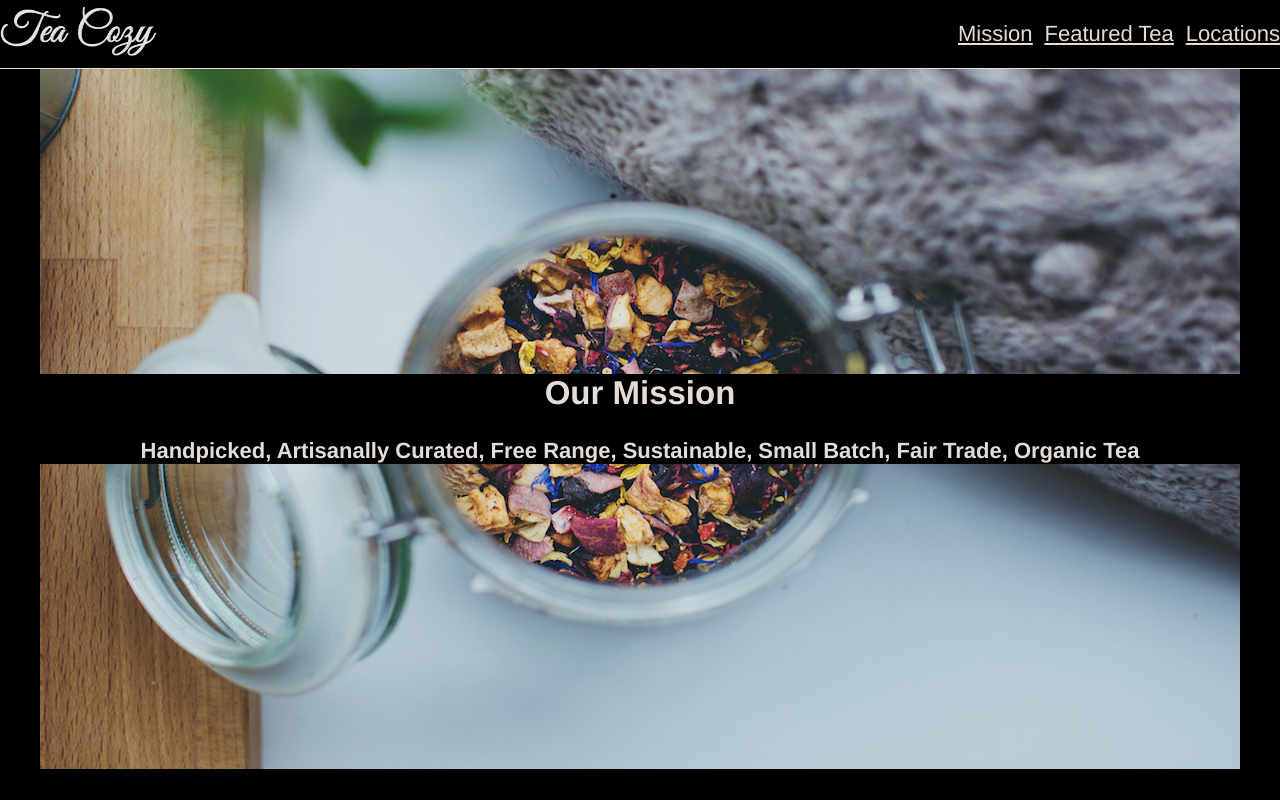
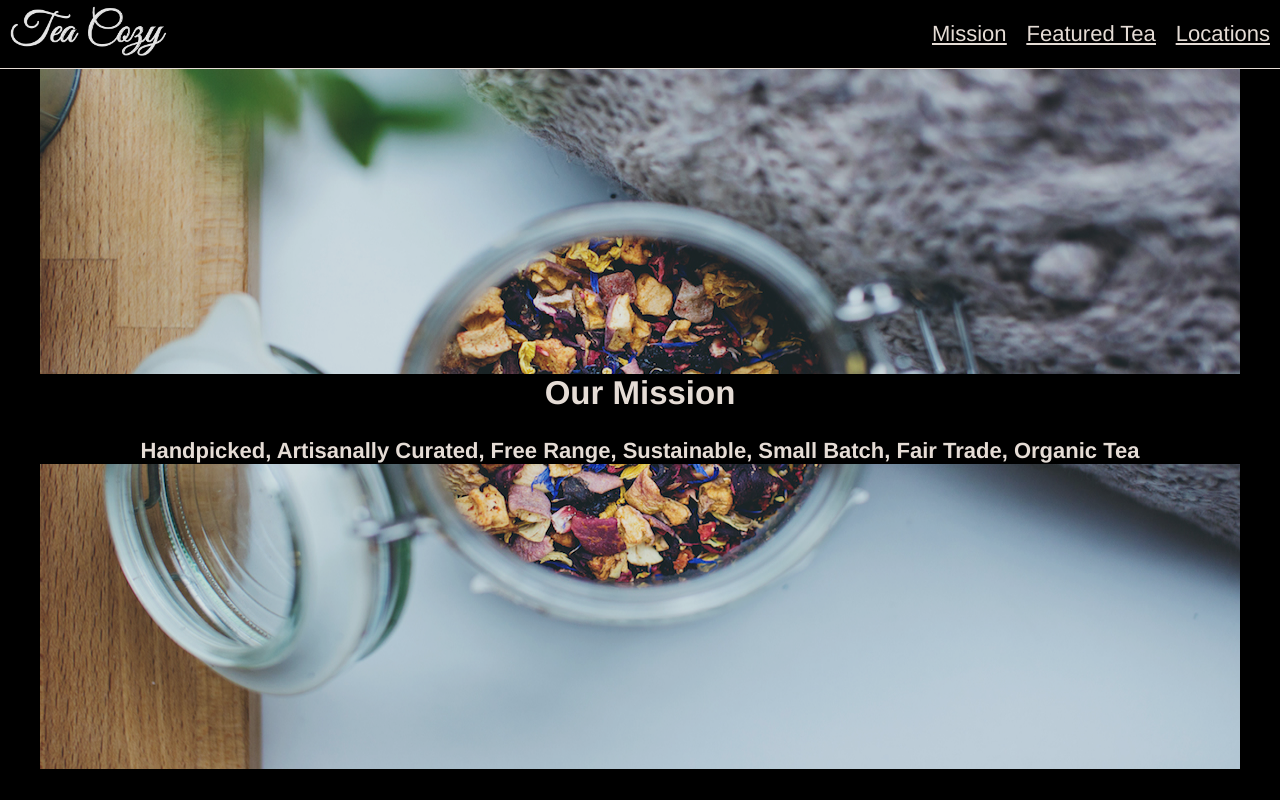
Before and after one commit to LinLox/tea_cozy, a plain HTML site: page index.html in a window 1280 px wide. Shown: the top 800 px of the page. Drawn offline with Linux system fonts and the light colour scheme.

Commit message:
semantic and style cleanup

```diff
--- a/styles.css
+++ b/styles.css
@@ -35,12 +35,14 @@ header {
 
 .header-img {
       justify-content: left;
+      margin-left: 10px;
 }
 
 .header-links {
     text-decoration: underline;
     display: flex;
-    gap: 12px;
+    gap: 20px;
+    margin-right: 10px;
 }
 
 a {
```
Also changed, not shown: index.html (+0 -1 lines).
